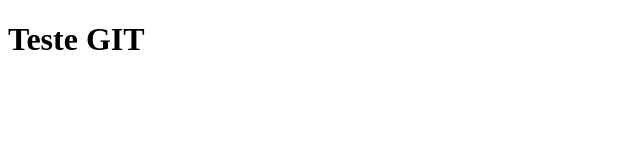
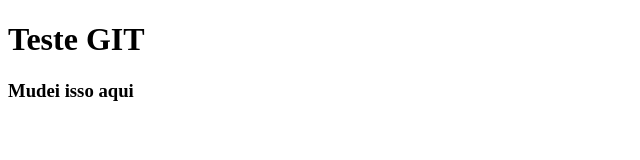
Before and after one commit to diogo-matias/teste-github, a plain HTML site: page index.html in a window 1280 px wide. Shown: the whole page, without its empty margins (0-640 px from the left). Drawn offline with Linux system fonts and the light colour scheme.

Commit message:
mudança 1

```diff
--- a/index.html
+++ b/index.html
@@ -8,5 +8,6 @@
   </head>
   <body>
     <h1>Teste GIT</h1>
+    <h3>Mudei isso aqui</h3>
   </body>
 </html>
```
